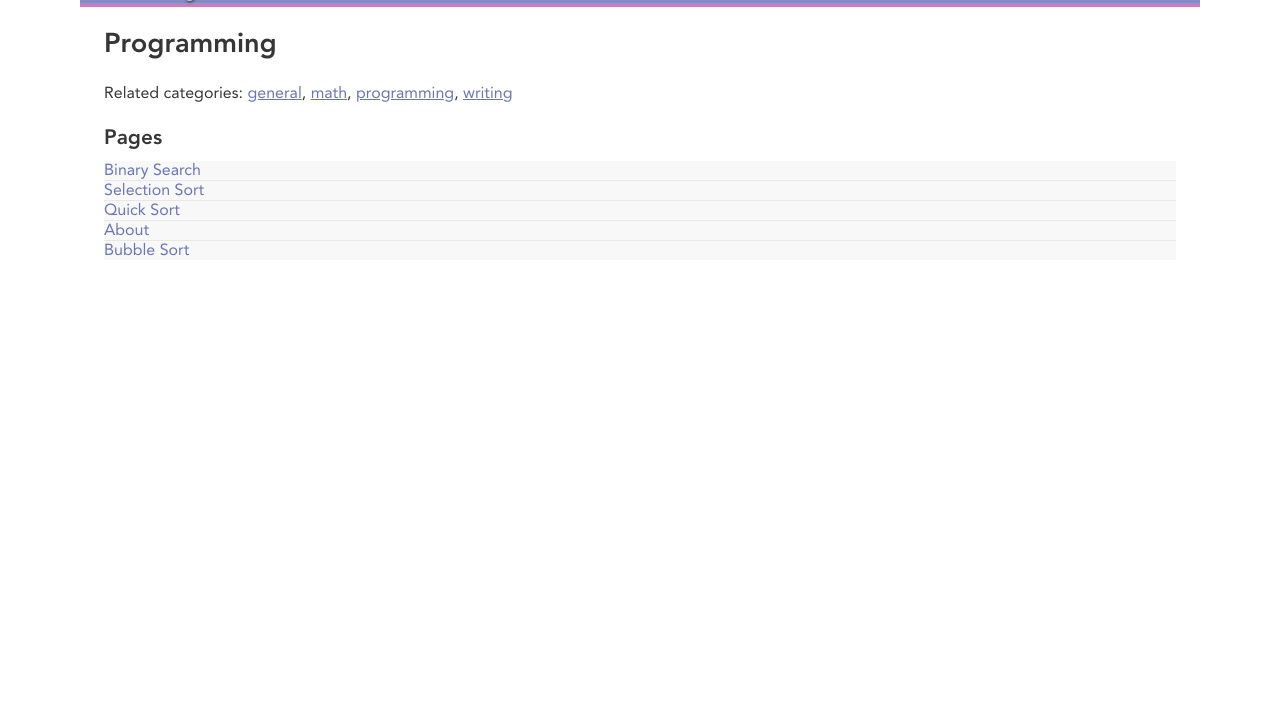
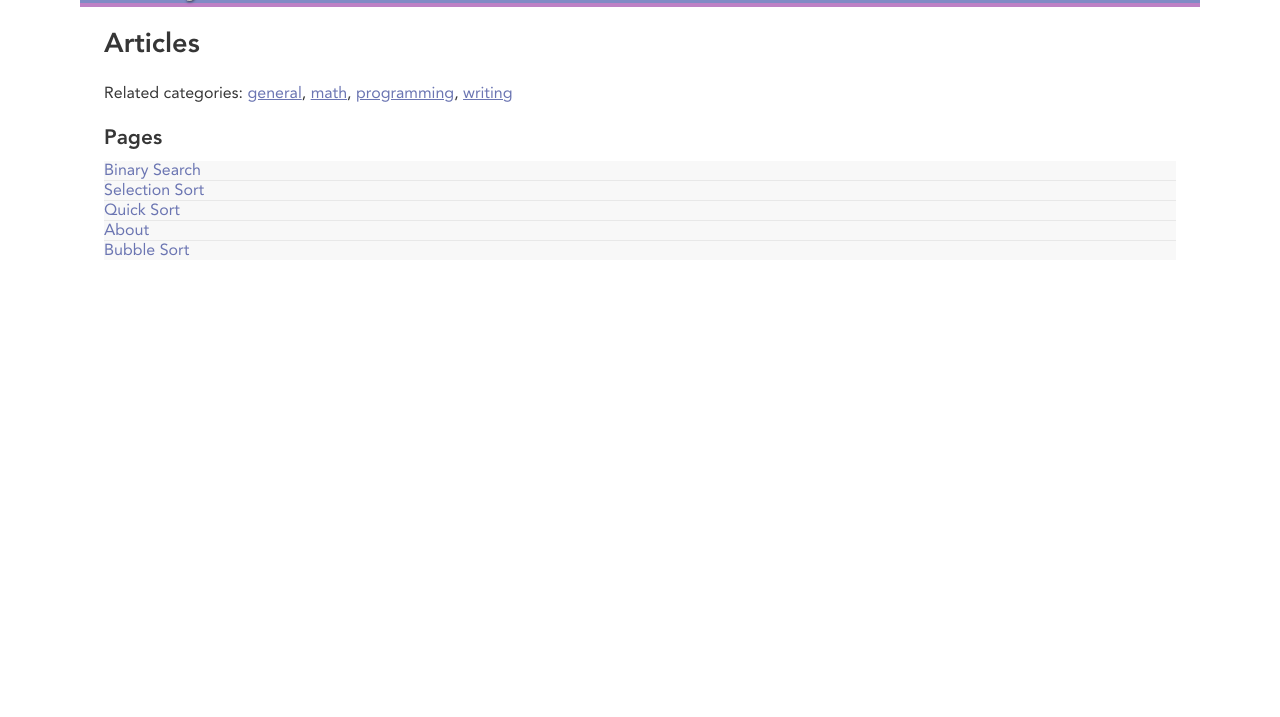
Before and after one commit to bharathpreetham/homepage, a Flask app: page /posts in a window 1280 px wide. Shown: the part 44-761 px from the top of the page. Run offline with Flask 2, Linux system fonts and the light colour scheme; data comes from the database, SQL or seed files in the repository.

Commit message:
homepage

```diff
--- a/app/__init__.py
+++ b/app/__init__.py
@@ -43,7 +43,7 @@ def posts():
 
 @app.route('/', methods=["GET", "POST"])
 def home():
-    return redirect('/posts')
+    return redirect('/recent')
 
 @app.route("/view", methods=["GET","POST"])
 def view():
--- a/app/templates/posts.html
+++ b/app/templates/posts.html
@@ -2,7 +2,7 @@
 
 {% block content %}
 
-<h1>Programming</h1>
+<h1>Articles</h1>
 
 <p>Related categories:
 
```
